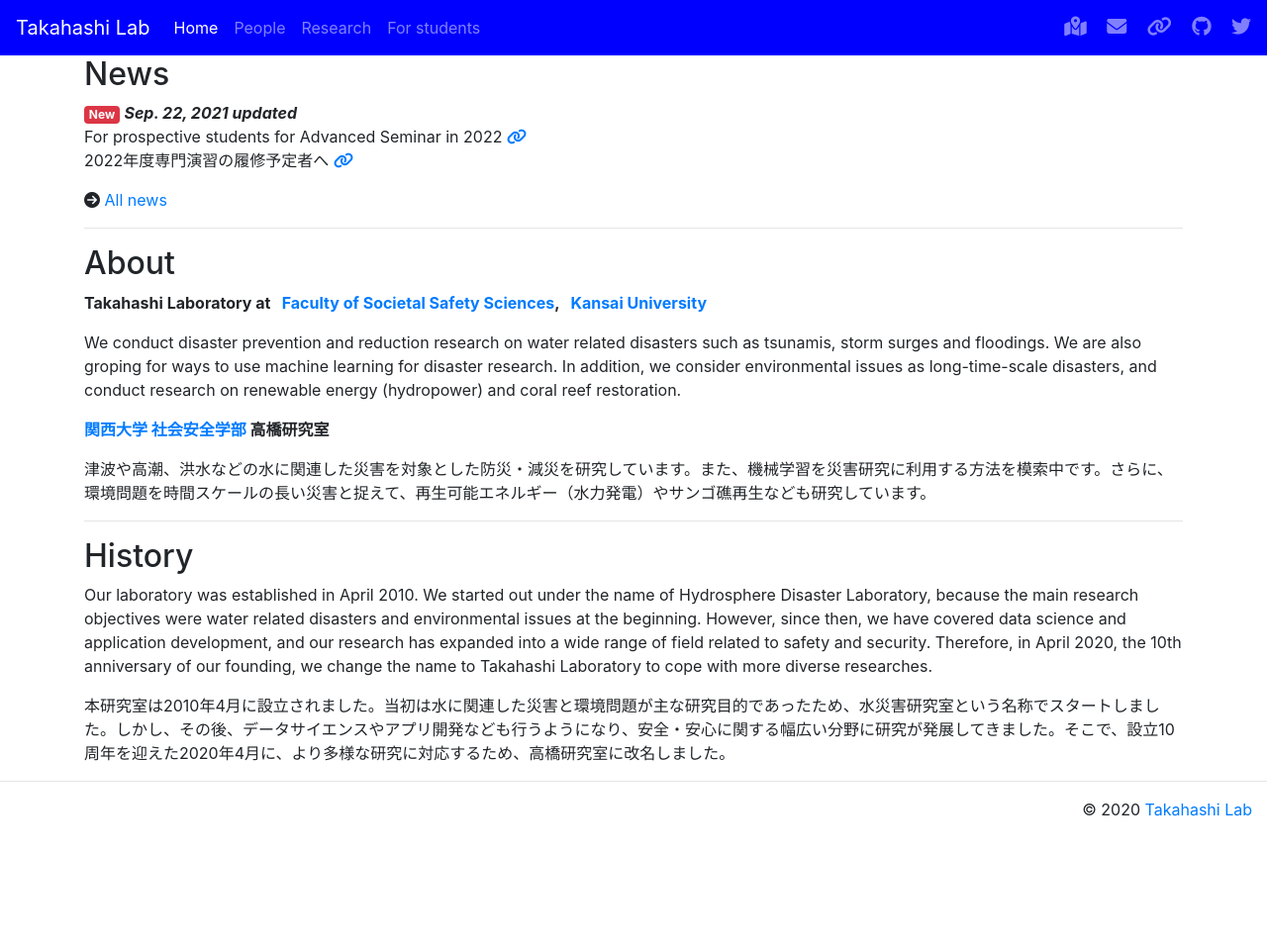
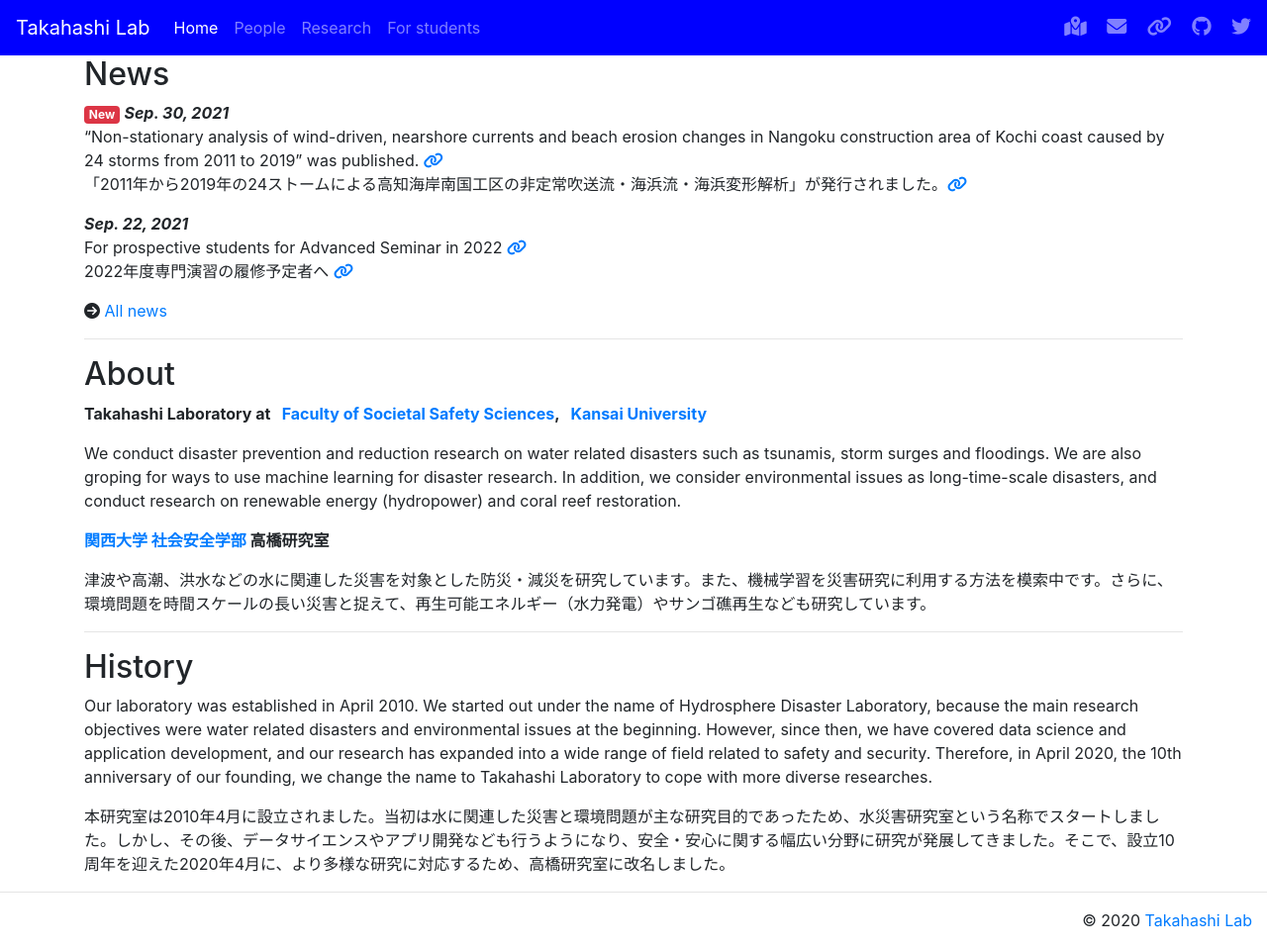
Before and after one commit to tkhslab/tkhslab.github.io, a Jekyll site: the page built from index.md, in a window 1280 px wide. Shown: the whole page at 99% size. Built offline with Jekyll 4.4.1, drawn with Linux system fonts in a browser that asks for light colours; nearby versions of some CDN libraries; before the commit the page ends 900 px from its top, so only the background shows below that.

Commit message:
add new paper

```diff
--- a/index.md
+++ b/index.md
@@ -3,7 +3,11 @@
 ---
 ## News
 <span class="badge badge-danger">New</span>
-***Sep. 22, 2021 updated***
+***Sep. 30, 2021***
+"Non-stationary analysis of wind-driven, nearshore currents and beach erosion changes in Nangoku construction area of Kochi coast caused by 24 storms from 2011 to 2019" was published. <a href="https://www.jstage.jst.go.jp/article/jscejoe/77/2/77_I_367/_article/-char/en"><i class="fas fa-link"></i></a>
+「2011年から2019年の24ストームによる高知海岸南国工区の非定常吹送流・海浜流・海浜変形解析」が発行されました。<a href="https://www.jstage.jst.go.jp/article/jscejoe/77/2/77_I_367/_article/-char/ja/"><i class="fas fa-link"></i></a>
+
+***Sep. 22, 2021***
 For prospective students for Advanced Seminar in 2022
 <a href="/forstudents.html#2022年度の専門演習の履修予定者へ"><i class="fas fa-link"></i></a>
 2022年度専門演習の履修予定者へ
```
Also changed, not shown: allnews.md (+5 -1 lines).
